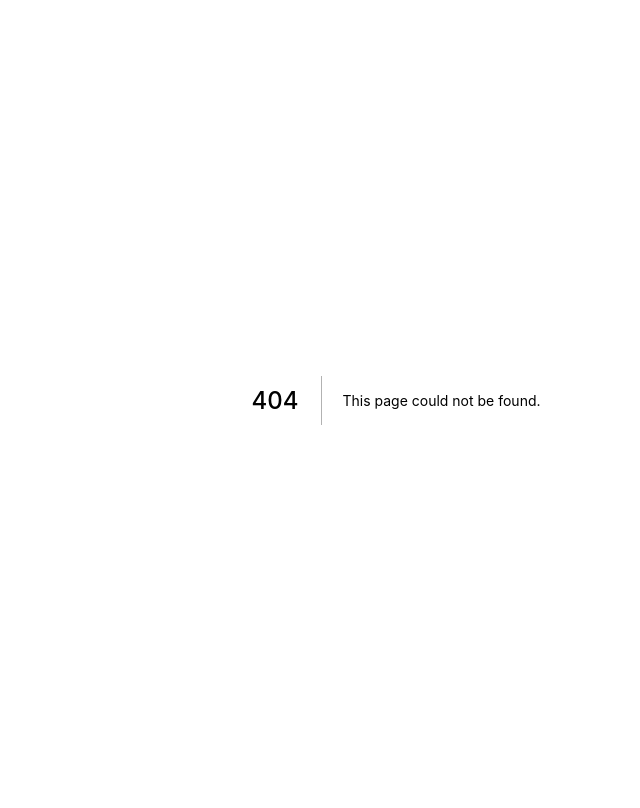
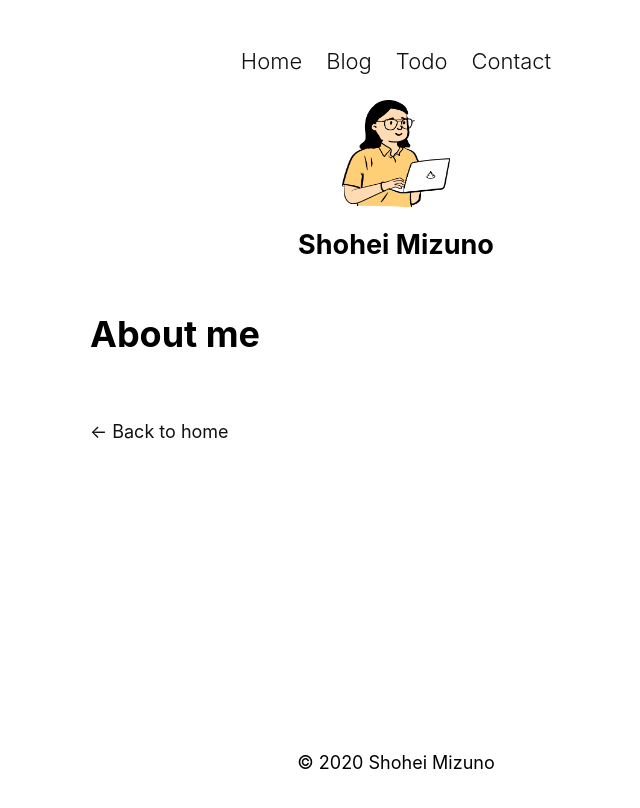
Before and after one commit to Sho372/nextjs-portfolio, a Next.js app: page /about in a window 1280 px wide. Before the commit this address had no page. Shown: the top 808 px of the page, without its empty margins (244-884 px from the left). Built offline with nearby package versions, Linux system fonts and the light colour scheme.

Commit message:
add page module [about.js]

```diff
--- a/pages/contact.js
+++ b/pages/about.js
@@ -1,9 +1,9 @@
 import Layout from "../components/layout";
 
-export default function Contact() {
+export default function About() {
   return (
     <Layout>
-      <h1>Contact</h1>
+      <h1>About me</h1>
     </Layout>
   );
 }
```
